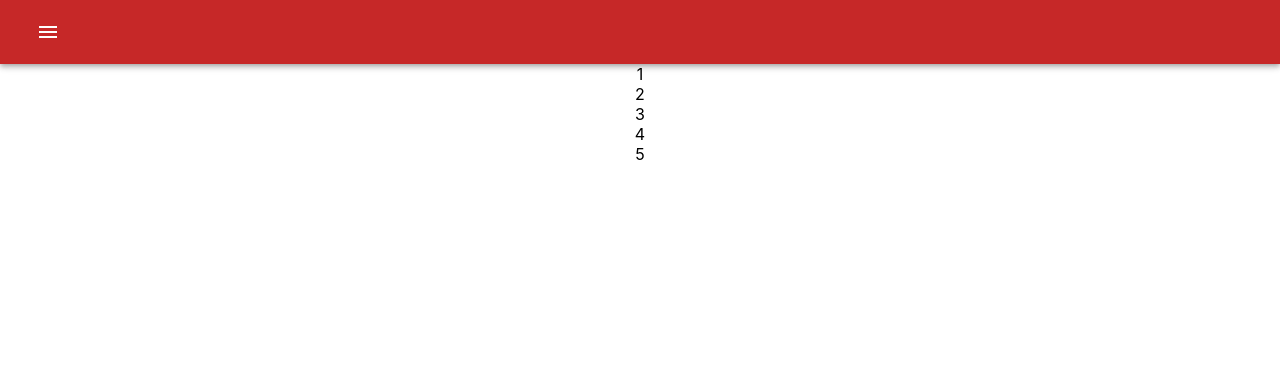
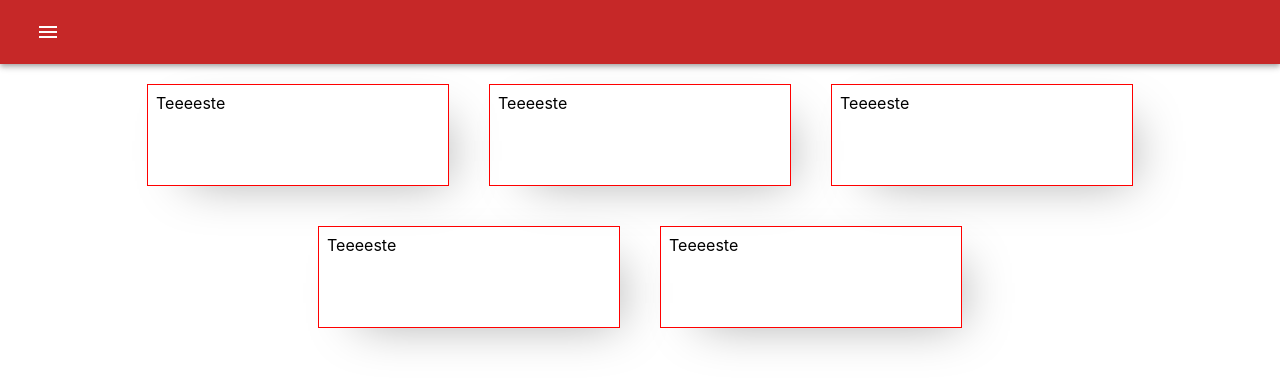
Before and after one commit to otavioadcp/switch-prices, a React (Create React App) app: page / in a window 1280 px wide. Shown: the top 388 px of the page. Built offline with nearby package versions, Linux system fonts and the light colour scheme.

Commit message:
Adicionada estrutura inicial de GameCard

```diff
--- a/src/App.js
+++ b/src/App.js
@@ -3,7 +3,7 @@ import AppBar from './components/AppBar';
 import './App.css';
 import { ThemeProvider } from '@material-ui/core/styles';
 import createMuiTheme from './ui/theme/index'
-
+import GameCard from './components/GameCard'
 export default function App(){
     const [menuOpen, setMenuOpen] = useState(false);
     const [items, setItems] = useState([]);
@@ -18,7 +18,7 @@ export default function App(){
       <div className="App">
         <ThemeProvider theme={createMuiTheme}>
           <AppBar position="static" setOpen={() => setMenuOpen(!menuOpen)} onClick={() => setMenuOpen(!menuOpen)} open={menuOpen}/>
-          {items.map((item, index) => <div>{item}</div>)}
+          {items.map(item => <GameCard />)}
         </ThemeProvider>
       </div>
     );
--- a/src/components/GameCard.js
+++ b/src/components/GameCard.js
@@ -0,0 +1,23 @@
+import React from "react";
+import Box from "@material-ui/core/Box";
+import styled from 'styled-components';
+
+
+const CardWrapper = styled.div`
+    border: 1px red solid;
+    width: 300px;
+    height: 100px;
+    margin: 20px;
+    display: inline-box;
+    box-shadow:  19px 16px 50px -21px rgba(0,0,0,0.35);;
+`
+
+export default function GameCard(props) {
+  return (
+    <CardWrapper>
+      <Box display="flex" p={1} flexWrap="nowrap">
+        <div style={{ margin: "1px black solid" }}>Teeeeste</div>
+      </Box>
+    </CardWrapper>
+  );
+}
--- a/src/ui/menu/SideMenu.js
+++ b/src/ui/menu/SideMenu.js
@@ -25,7 +25,7 @@ export default function SideMenu(props){
                     <ListItemText primary='Promoções' />
                 </ListItem>
                 <ListItem button key={4}>
-                    <ListItemIcon><MailIcon /></ListItemIcon>
+                    <ListItemIcon><MailIcon style={{color: 'white'}}/></ListItemIcon>
                     <ListItemText primary='teste' />
                 </ListItem>
             </List>
```
